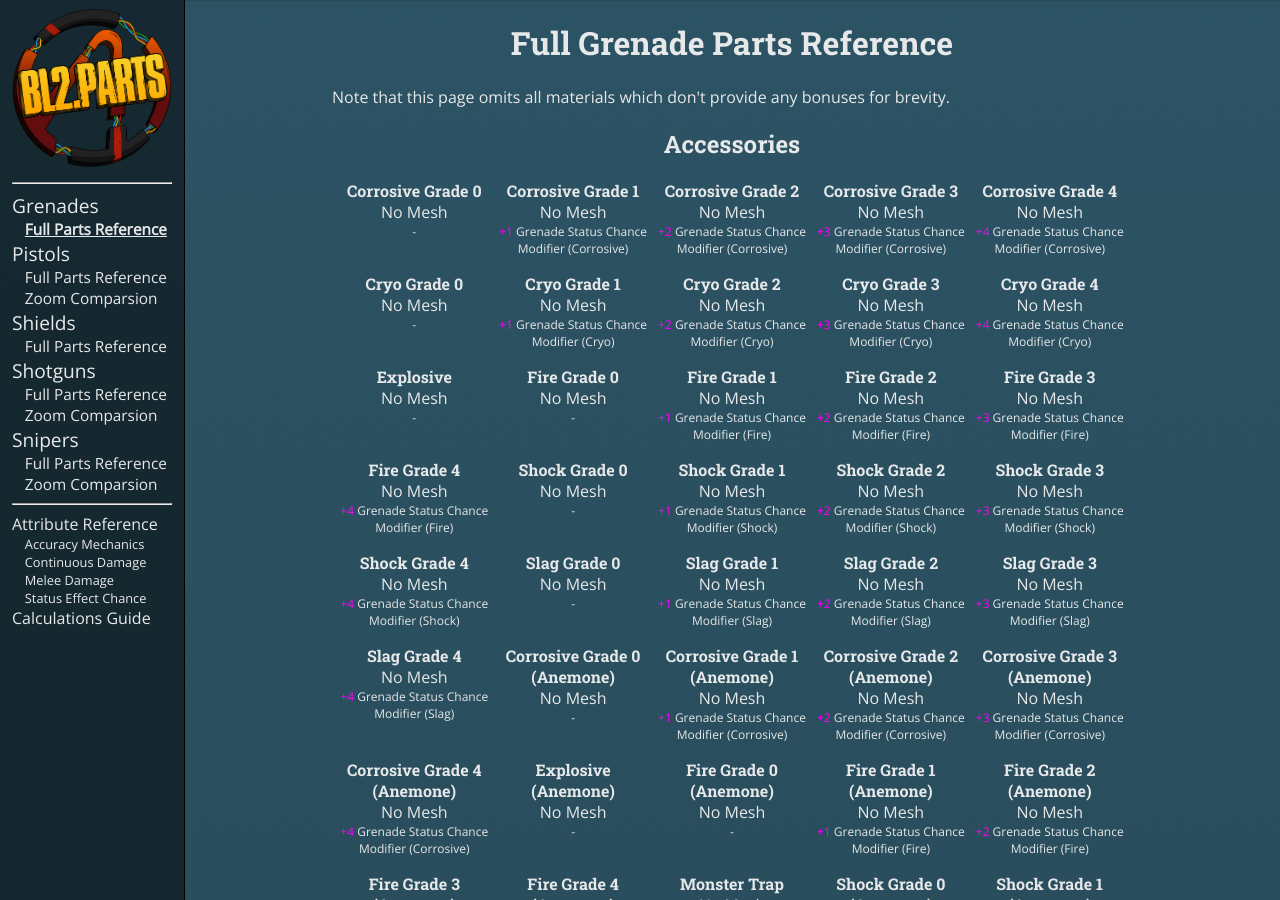
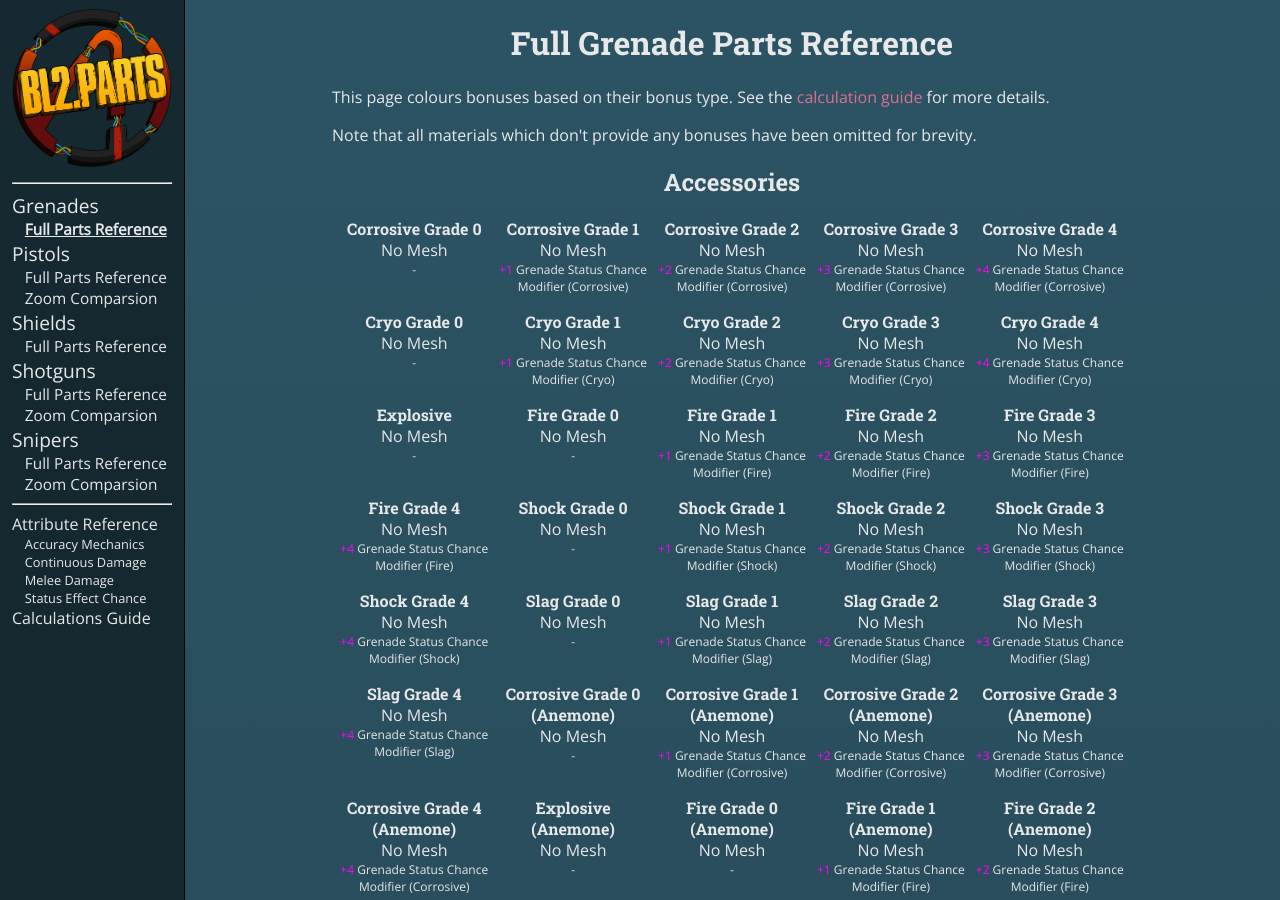
Before and after one commit to apple1417/bl2.parts, a Jekyll site: the page built from grenades/all_parts/index.md, in a window 1280 px wide and 900 px high. Built offline with Jekyll 4.4.1, drawn with Linux system fonts in a browser that asks for light colours; comment, search, counter and statistics services are not loaded.

Commit message:
add calculation guide note to full reference

```diff
--- a/_layouts/all_parts.html
+++ b/_layouts/all_parts.html
@@ -18,13 +18,20 @@ h2 {
 
 <h1>{{- page.title -}}</h1>
 
+<p>
+This page colours bonuses based on their bonus type. See the<a href="/calculations/#bonus-types">
+calculation guide</a> for more details.
+</p>
+
 {%- if page.hidden_parts -%}
     {%- assign hidden_parts_sentence = page.hidden_parts
                                        | sort_natural
                                        | array_to_sentence_string: "and"
                                        | downcase -%}
-    Note that this page omits all {{ " " | append: hidden_parts_sentence | append: " " -}} which
-    don't provide any bonuses for brevity.
+    <p>
+Note that all {{- " " | append: hidden_parts_sentence | append: " " -}} which don't provide any
+bonuses have been omitted for brevity.
+    </p>
 {%- endif -%}
 
 {%- assign parts_file = site.data | map: page.parts | first -%}
```
